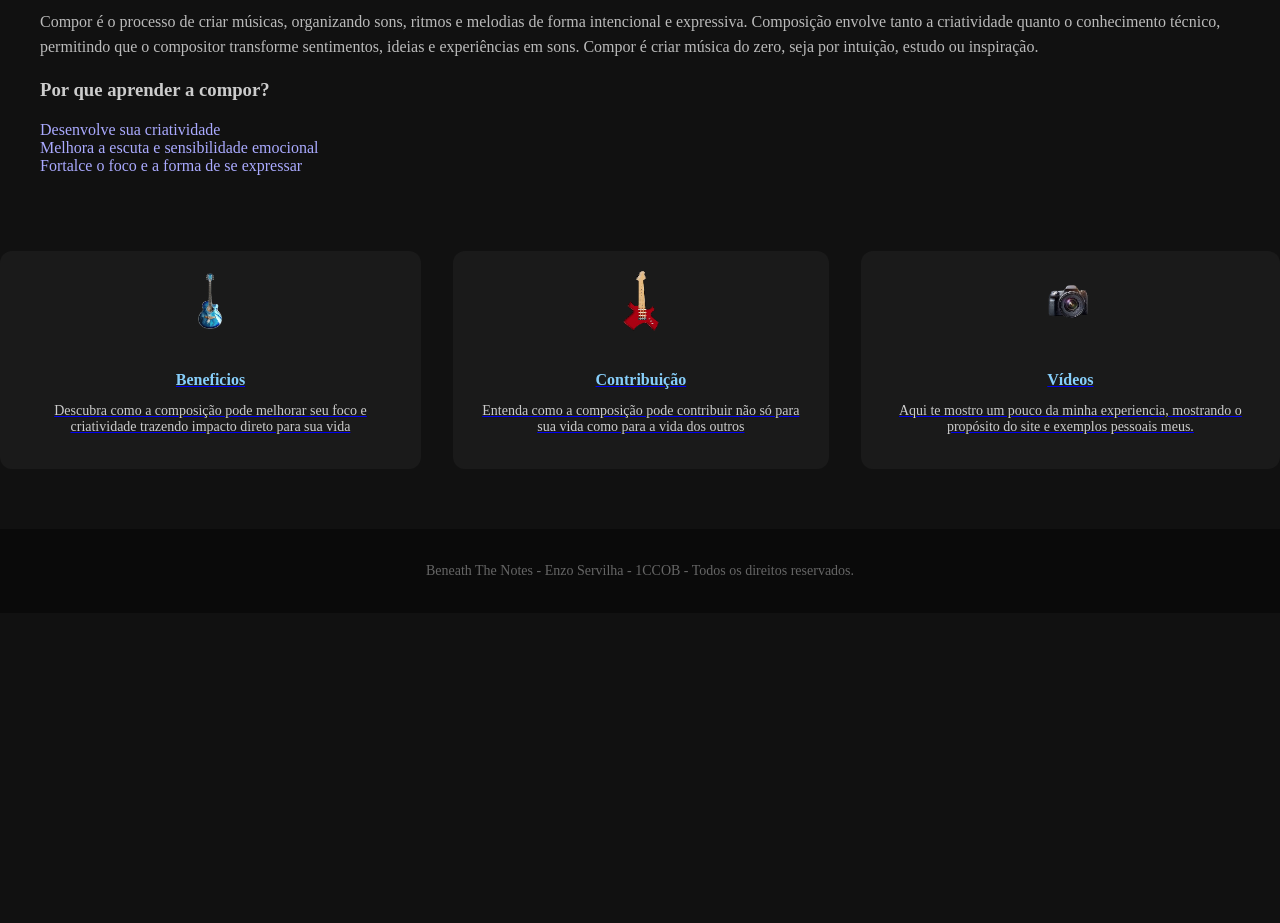
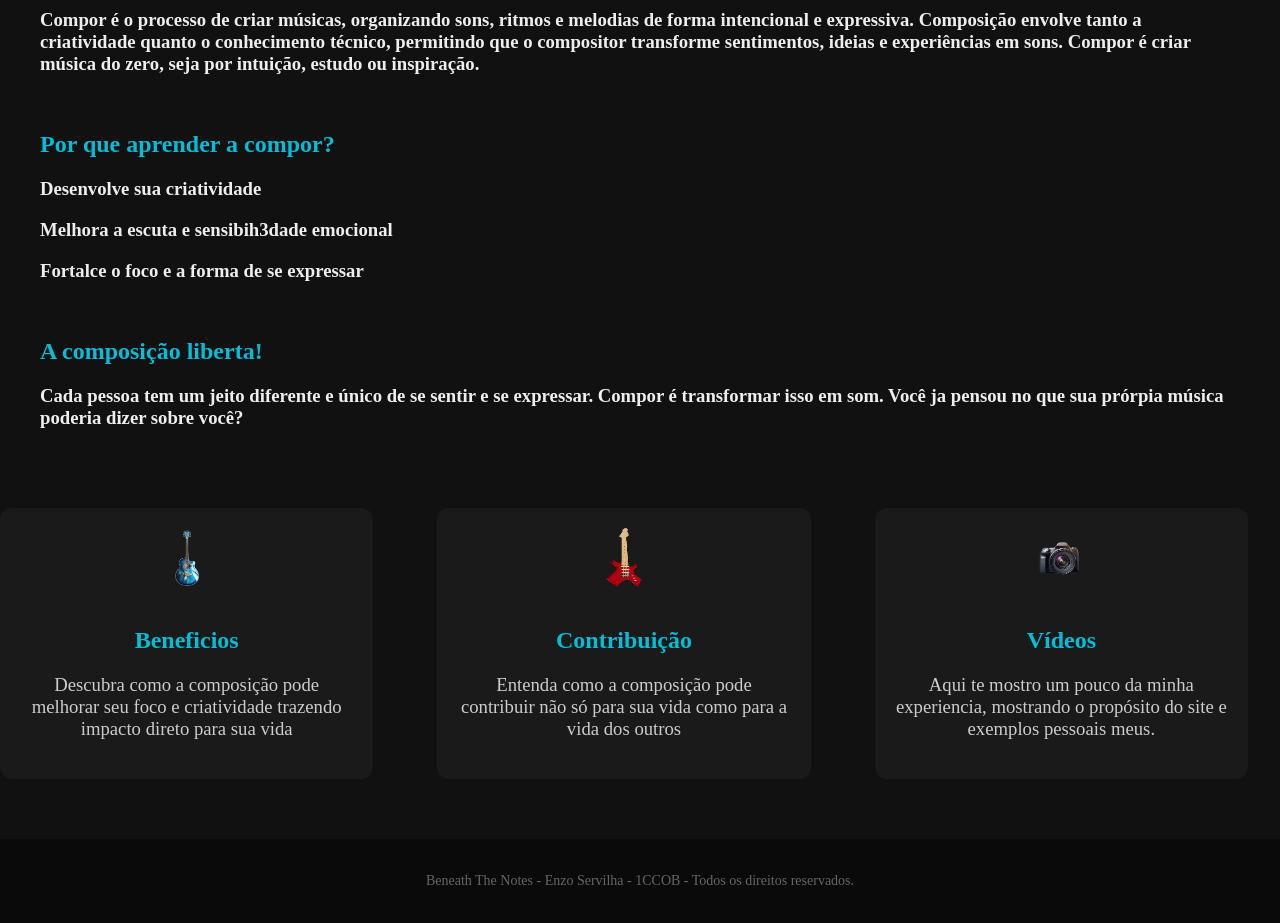
Before and after one commit to EnzoServilha/Composicao-Musical--Sprint-3-, a website: page public/index.html in a window 1280 px wide. Shown: the part 920-1843 px from the top of the page. Before the commit the page ends 1533 px from the top, so only its background shows below. Drawn offline with Linux system fonts and the light colour scheme.

Commit message:
conserto index css

```diff
--- a/public/css/index.css
+++ b/public/css/index.css
@@ -31,11 +31,12 @@ html, body {
     font-size: 1.25rem;
     line-height: 1.6;
     max-width: 800px;
+    font-weight: bold;
   }
 
   .banner-home span{
     color: #00bcd4;
-    font-weight: 'mont-serrat', sans-serif;
+    font-weight: bold;
 }
 
 
@@ -62,33 +63,38 @@ html, body {
   margin: auto;
 }
 
+h2{
+  color: #00bcd4
+}
 
-.intro-home h2, .intro-home h3{
-color: #ccc;
-}
 
 .intro-home p{
 margin: 15px 0;
 line-height: 1.6;
-color: #bbb;
+color: #eee;
+font-size: 1.17em;
+font-weight: bold;
 }
 .intro-home ul{
   list-style: none;
   padding: 0;
   margin-top: 20px;
+  font-weight: bold;
+  font-size: 1.17em;
 }
 .intro-home ul li{
   margin: 10 0;
-  color: #aaf;
+  color: #eee;
   font-weight: 500;
+  font-size: 1.17em;
 }
 .cards-containers{
   display: flex;
   flex-wrap: nowrap;  /*Faz com que não quebre a linha*/
   justify-content: center;
-  margin-top: 40px 0;
   gap: 32px;
 }
+
 .card{
   background-color: #1a1a1a;
   border-radius: 12px;
@@ -97,7 +103,14 @@ color: #bbb;
   min-width: 260px;
   text-align: center;
   transition: transform 0.3s, box-shadow 0.3s;
+
 }
+.card a{
+  text-decoration: none;
+  color: inherit;
+
+}
+
 .card img{
   width: 60px;
   height: 60px;
@@ -106,10 +119,11 @@ color: #bbb;
 .card h4{
   color: #87cefa;
   margin-bottom: 10px;
+  font-size: 1.17em;
 }
 .card p{
   color: #ccc;
-  font-size: 14px;
+  font-size: 1.17em;
 }
 .card:hover{
   transform: translateY(-20px);
--- a/public/index.html
+++ b/public/index.html
@@ -42,47 +42,52 @@
         <div class="intro-home">
 
             <h2>O que é composição musical?</h2>
-            <p>
+            <h3>
                 Compor é o processo de criar músicas, organizando sons, ritmos e melodias
                 de forma intencional e expressiva.
                 Composição envolve tanto a criatividade quanto o conhecimento técnico,
                 permitindo que o compositor transforme sentimentos, ideias e experiências em sons.
                 Compor é criar música do zero, seja por intuição, estudo ou inspiração.
 
-            </p>
-            <h3>Por que aprender a compor?</h3>
-            <ul>
-                <li>Desenvolve sua criatividade</li>
-                <li>Melhora a escuta e sensibilidade emocional</li>
-                <li>Fortalce o foco e a forma de se expressar</li>
-                <li></li>
-            </ul>
+            </h3> <br>
+
+            <h2>Por que aprender a compor?</h3>
+                <h3>Desenvolve sua criatividade</h3>
+                <h3>Melhora a escuta e sensibih3dade emocional</h3>
+                <h3>Fortalce o foco e a forma de se expressar</h3>  <br>
+
+
+
+            <h2>A composição liberta!</h2>
+            <h3>Cada pessoa tem um jeito diferente e único de se sentir e se expressar. Compor é transformar isso em som.
+                Você ja pensou no que sua prórpia música poderia dizer sobre você?
+            </h3>
         </div>
     </section>
 
     <div class="cards-containers">
+        <div class="card">
          <a href="beneficos.html" class="link_cards">
-        <div class="card">
             <img src="./assets/imgs/violao_azul-removebg-preview.png" alt="violaoAzul">
-            <h4>Beneficios</h4>
+            <h2>Beneficios</h2>
             <p>Descubra como a composição pode melhorar seu foco e criatividade trazendo impacto direto para sua vida  </p>
 
         </div>
         </a>
 
+        <div class="card">
         <a href="contribuicao.html" class="link_cards">
-        <div class="card">
             <img src="./assets/imgs/guita_vermelha-removebg-preview.png" alt="guitaVermelha">
-            <h4>Contribuição</h4>
+            <h2>Contribuição</h2>
             <p>Entenda como a composição pode contribuir não só para sua vida como para a vida dos outros</p>
         </div>
         </a>
 
 
+        <div class="card">
         <a href="videos.html" class="link_cards">
-        <div class="card">
             <img src="./assets/imgs/images-removebg-preview.png" alt="camera">
-            <h4>Vídeos</h4>
+            <h2>Vídeos</h2>
             <p>Aqui te mostro um pouco da minha experiencia, mostrando o propósito do site e exemplos pessoais meus.</p>
         </div>
         </a>
```
Also changed, not shown: public/css/quiz.css (+9 -24 lines), public/quiz.html (+6 -5 lines).
